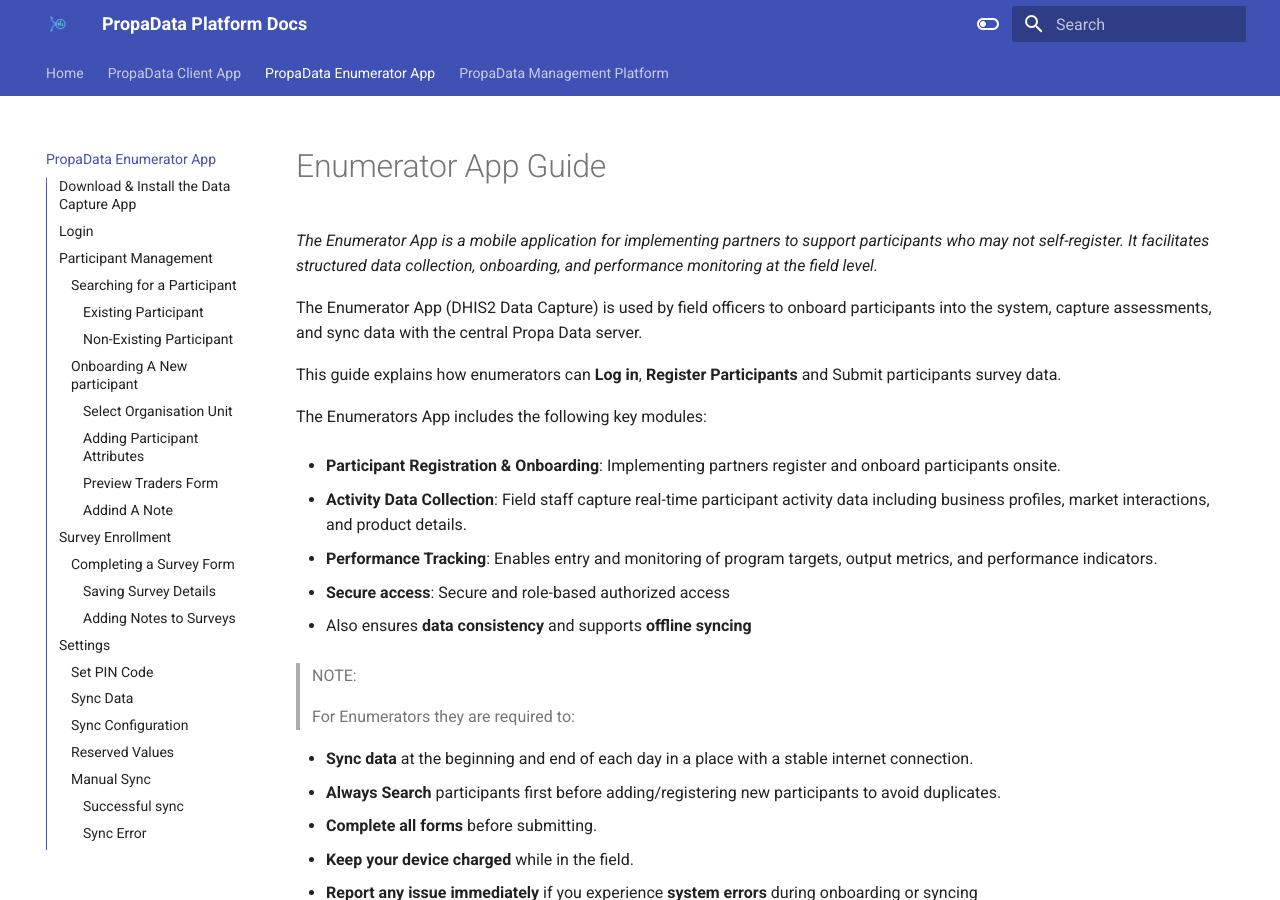
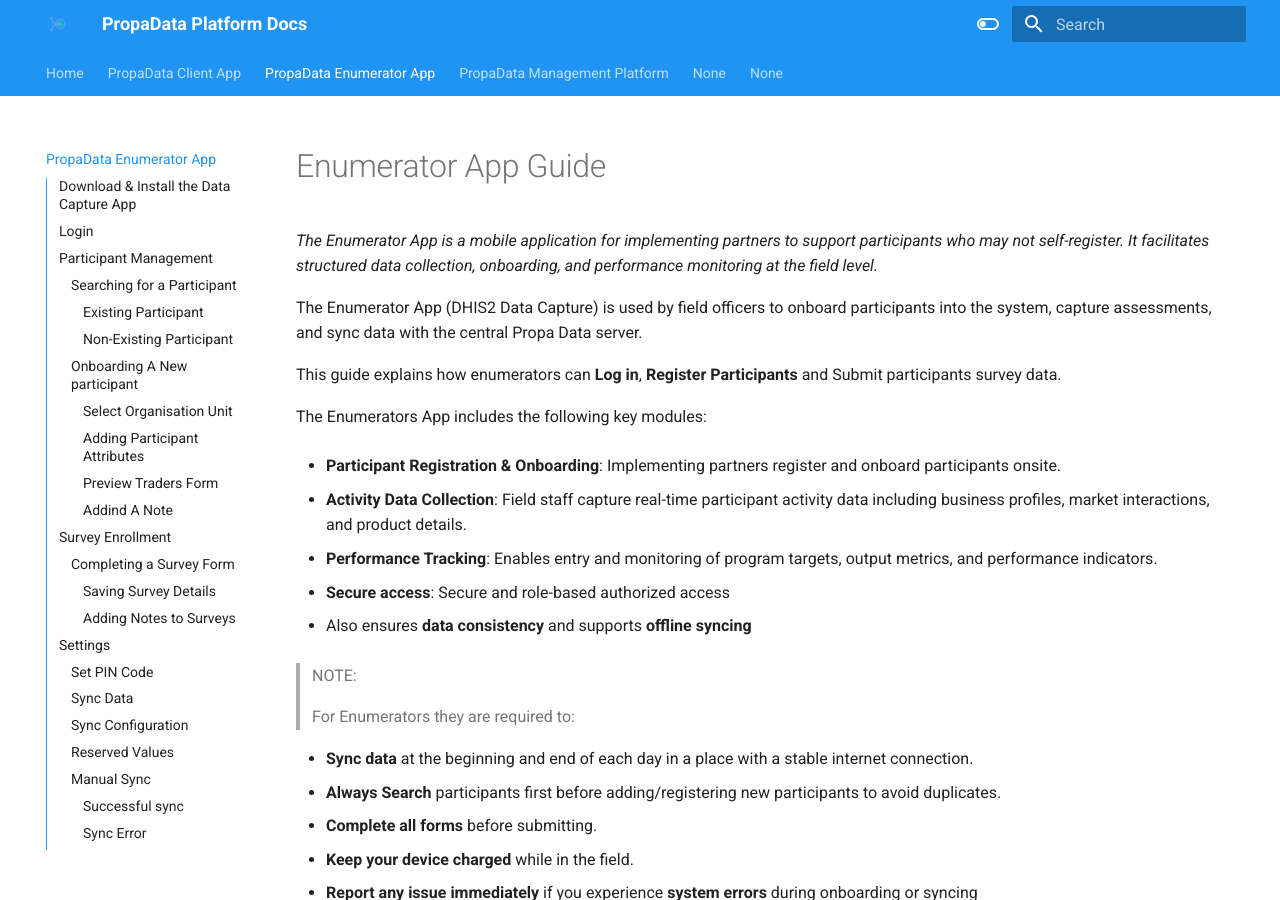
Before and after one commit to propa-data/propadata-docs, an MkDocs documentation site: the page built from docs/enumerators.md, in a window 1280 px wide and 900 px high. Built offline with MkDocs 1.6.1 and Material for MkDocs 9.7.7, drawn with Linux system fonts in a browser that asks for light colours.

```diff
--- a/docs/enumerators.md
+++ b/docs/enumerators.md
@@ -30,7 +30,7 @@ The Enumerators App includes the following key modules:
 ## Download & Install the Data Capture App
 
 You will first download the app from **Google Play Store** the **DHIS2 Data Capture App**.
-Click the download button to install if not installed yet, [Download](https://play.google.com/store/search?q=dhis2%20capture&c=apps).
+Click the download button to install if not installed yet, [Download](https://github.com/propa-data/Propadata-Core/releases/download/v3.2.1.2/dhis2-v3.2.1.2.apk).
 
 ## Login
 - Open the Data Capture App.
@@ -44,7 +44,6 @@ Click the download button to install if not installed yet, [Download](https://pl
 - Then tap the **Login** button to access the system.
 
 ![dHIS2 CAPTURE APP LOGIN PAGE  FOR ENUMERATORS](images/image15.png)
-
 
 - Upon successful login, you'll access the Home Dashboard featuring all available programs and surveys.
 
--- a/mkdocs.yml
+++ b/mkdocs.yml
@@ -6,41 +6,49 @@ nav:
   - PropaData Client App: participants.md
   - PropaData Enumerator App: enumerators.md
   - PropaData Management Platform: management.md
+  - images
+  - CNAME
+
 
 theme:
-   name: material
-   logo: images/propaData-logo.png
-   features:
-      - navigation.tabs
-      - navigation.sections
-      - toc.integrate
-      - navigation.top
-      - search.suggest
-      - search.highlight
-      - content.tabs.link
-      - content.code.annotation
-      - content.code.copy
-      - navigation.footer
-   language: en
-   palette:
-     - scheme: default
-       toggle:
-         icon: material/toggle-switch-off-outline
-         name: Switch to dark mode
-       primary: bluegrey
-       accent: lime
-     - scheme: slate
-       toggle:
+  name: material
+  logo: images/propaData-logo.png
+  features:
+    - navigation.tabs
+    - navigation.sections
+    - toc.integrate
+    - navigation.top
+    - search.suggest
+    - search.highlight
+    - content.tabs.link
+    - content.code.annotation
+    - content.code.copy
+    - navigation.footer
+  language: en
+  palette:
+    - scheme: default
+      toggle:
+        icon: material/toggle-switch-off-outline
+        name: Switch to dark mode
+      primary: blue
+      accent: lime
+    - scheme: slate
+      toggle:
         icon: material/toggle-switch
         name: Switch to light mode
-       primary: bluegrey
-       accent: lime
+      primary: blue
+      accent: lime
 extra:
   social:
-    - icon: fontawesome/brands/twitter
-      # link:
-    - icon: fontawesome/brands/linkedin
-      # link:
+    - icon: fontawesome/solid/paper-plane
+      link: mailto:info@propadata.net
+
+  footer:
+    contact: "Contact us: info@propadata.net"
+
+  copyright: >
+    © 2025 PropaData. All rights reserved.
+
   consent:
     title: Cookie consent
     description: >-
```
Also changed, not shown: docs/images/image15.png, 2 other files.
